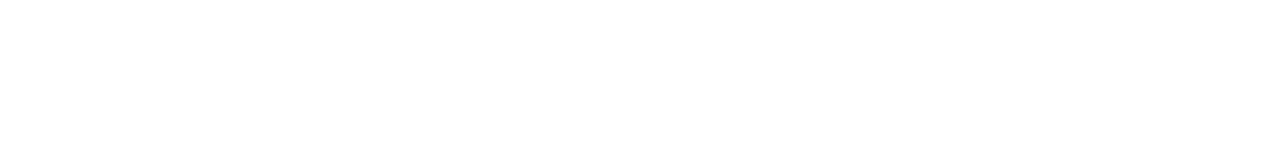
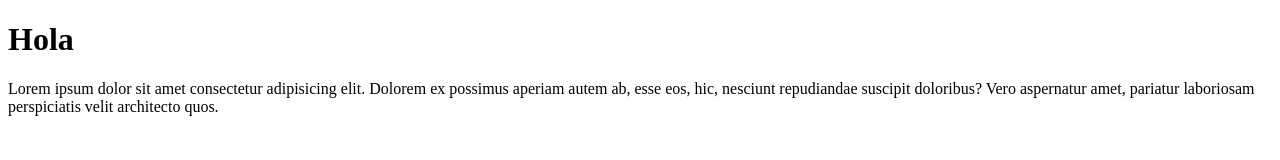
Before and after one commit to LauraaZuluaga/Xproyect, a plain HTML site: page index.html in a window 1280 px wide. Drawn offline with Linux system fonts and the light colour scheme.

Commit message:
Titulo y parrafo

```diff
--- a/index.html
+++ b/index.html
@@ -6,6 +6,7 @@
     <title>Document</title>
 </head>
 <body>
-
+    <h1>Hola</h1>
+    <p>Lorem ipsum dolor sit amet consectetur adipisicing elit. Dolorem ex possimus aperiam autem ab, esse eos, hic, nesciunt repudiandae suscipit doloribus? Vero aspernatur amet, pariatur laboriosam perspiciatis velit architecto quos.</p>
 </body>
 </html>
```
